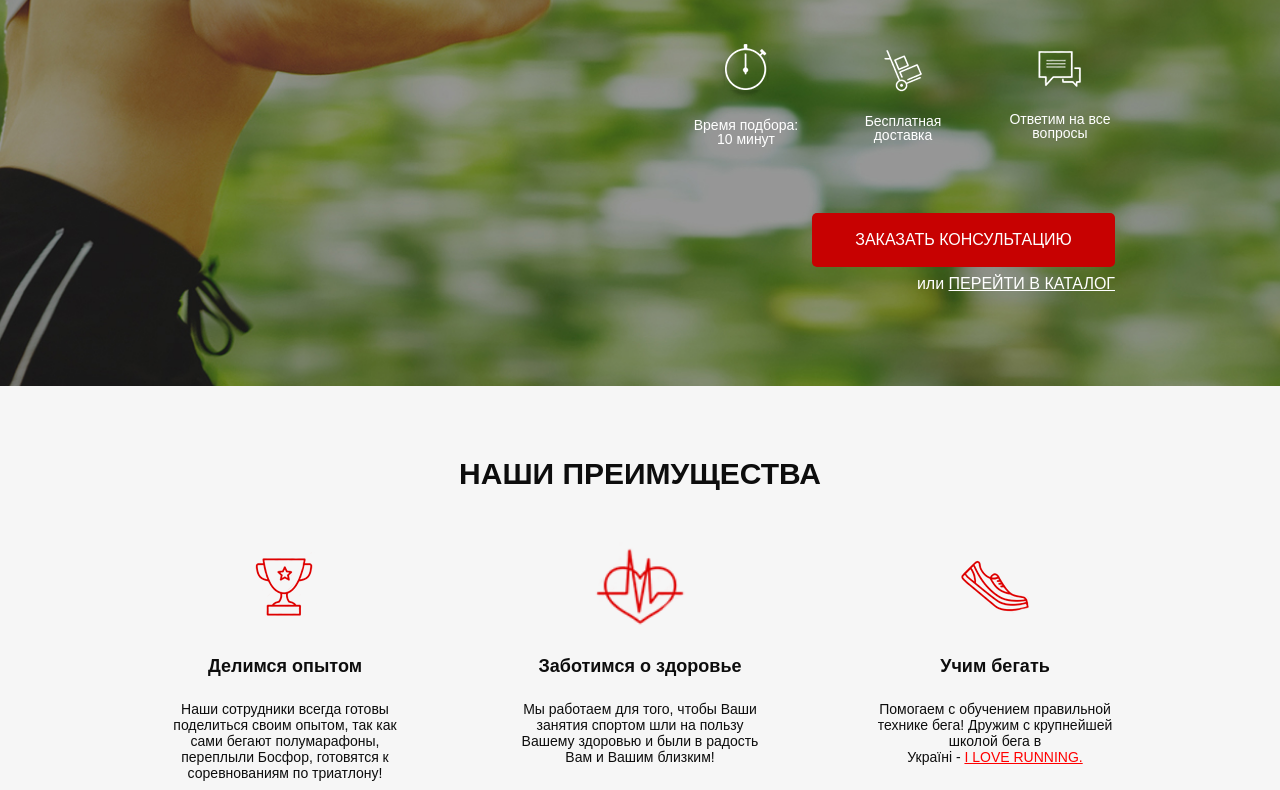
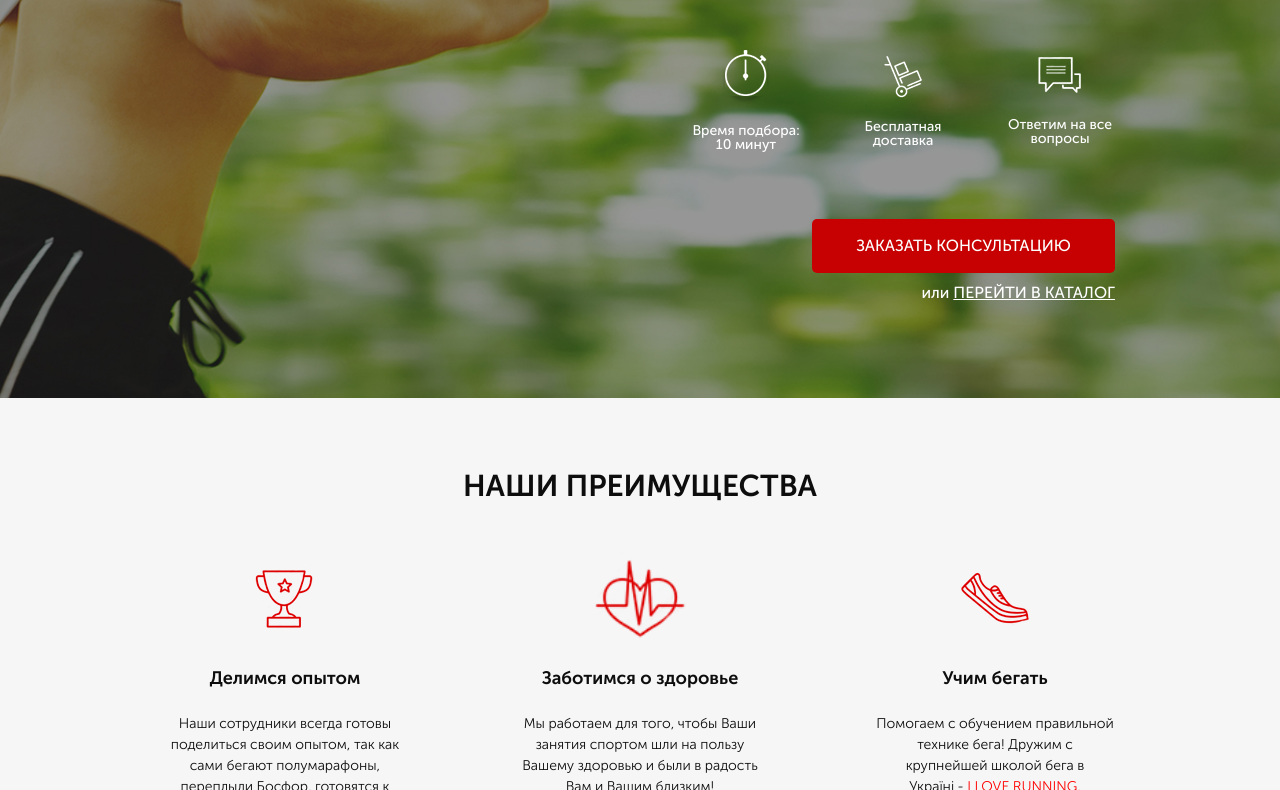
Before and after one commit to YarikKostiuk/RunSmart, a website: page src/index.html in a window 1280 px wide. Shown: the part 279-1069 px from the top of the page. Drawn offline with nearby package versions, Linux system fonts and the light colour scheme.

Commit message:
add libs fonts

```diff
--- a/src/sass/libs/_fonts.sass
+++ /dev/null
@@ -1,24 +0,0 @@
-@font-face
-    font-family: 'Museo Sans Cyrl'
-    src: local('MuseoSansCyrl-500'),
-        url:('../fonts/MuseoSansCyrl-500.woff2') format('woff2'),
-        url:('../fonts/MuseoSansCyrl-500.woff') format('woff')
-    font-weight: normal
-    font-style: normal
-
-@font-face
-    font-family: 'Museo Sans Cyrl'
-    src: local('MuseoSansCyrl-300'),
-        url:('../fonts/MuseoSansCyrl-300.woff2') format('woff2'),
-        url:('../fonts/MuseoSansCyrl-300.woff') format('woff')
-    font-weight: 300
-    font-style: normal
-
-
-@font-face
-    font-family: 'Museo Sans Cyrl'
-    src: local('MuseoSansCyrl-700'),
-        url:('../fonts/MuseoSansCyrl-700.woff2') format('woff2'),
-        url:('../fonts/MuseoSansCyrl-700.woff') format('woff')
-    font-weight: 700
-    font-style: normal
--- /dev/null
+++ b/src/sass/libs/_fonts.scss
@@ -0,0 +1,29 @@
+@font-face {
+    font-family: 'Museo Sans Cyrl';
+    font-display: swap;
+    src: local('MuseoSansCyrl-500'),
+        url('../fonts/MuseoSansCyrl-500.woff2') format('woff2'),
+        url('../fonts/MuseoSansCyrl-500.woff') format('woff');
+    font-weight: normal;
+    font-style: normal;
+}
+
+@font-face {
+    font-family: 'Museo Sans Cyrl';
+    font-display: swap;
+    src: local('MuseoSansCyrl-300'),
+        url('../fonts/MuseoSansCyrl-300.woff2') format('woff2'),
+        url('../fonts/MuseoSansCyrl-300.woff') format('woff');
+    font-weight: 300;
+    font-style: normal;
+}
+
+@font-face {
+    font-family: 'Museo Sans Cyrl';
+    font-display: swap;
+    src: local('MuseoSansCyrl-700'),
+        url('../fonts/MuseoSansCyrl-700.woff2') format('woff2'),
+        url('../fonts/MuseoSansCyrl-700.woff') format('woff');
+    font-weight: 700;
+    font-style: normal;
+}
--- a/src/sass/style.sass
+++ b/src/sass/style.sass
@@ -1,4 +1,4 @@
-*
+
   @import "libs/bootstrap-reboot.min"
   @import "libs/fonts"
   @import "libs/slick"
```
Also changed, not shown: src/index.html (+0 -1 lines), src/css/style.min.css.
